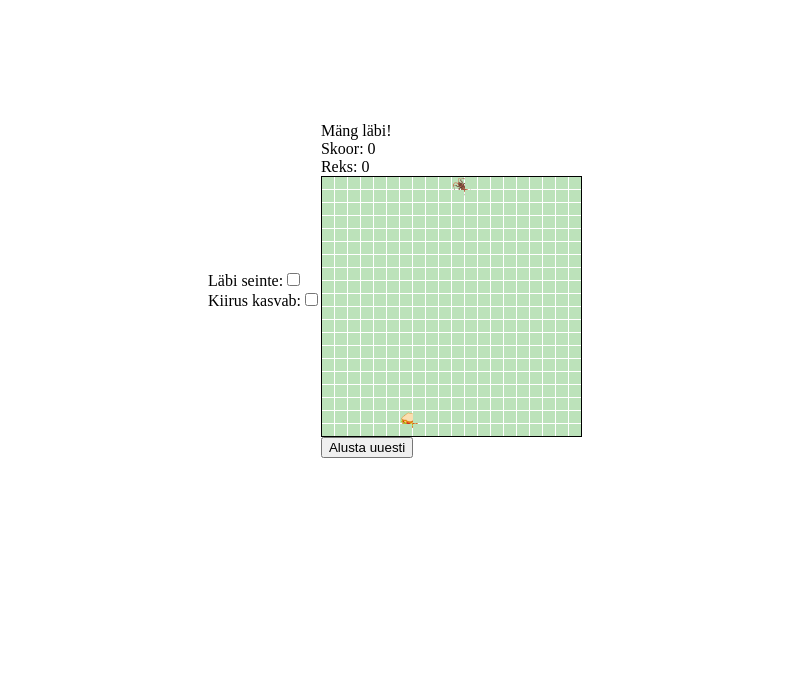
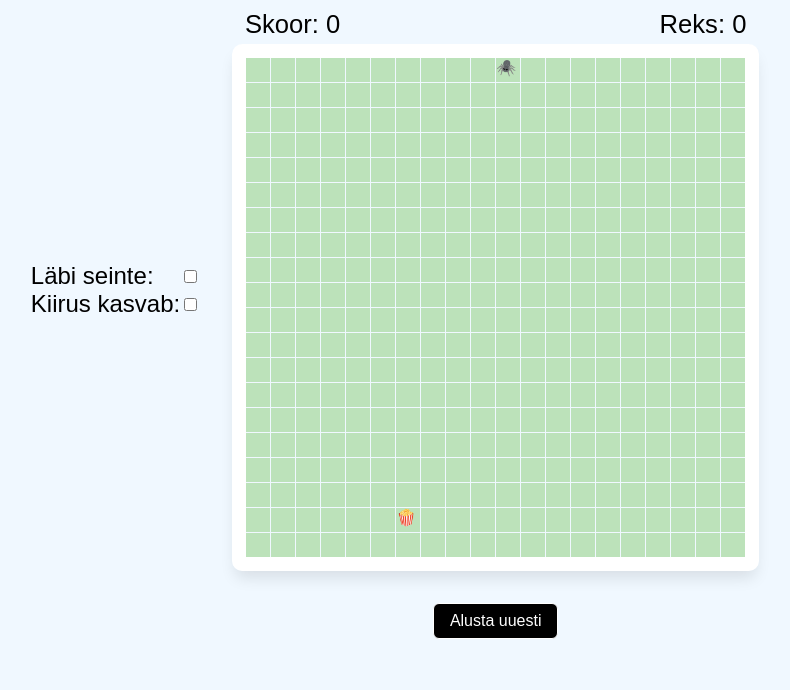
Before and after one commit to EmilySelge/snake-game, a plain HTML site: page index.html in a window 1280 px wide. Shown: the part 110-800 px from the top of the page, without its empty margins (245-1035 px from the left). Drawn offline with Linux system fonts and the light colour scheme.

Commit message:
changed the style

```diff
--- a/src/Food.js
+++ b/src/Food.js
@@ -6,7 +6,7 @@ class Food {
 
     generate ( gameBoard, snakeCoordinates ) {
 
-        const emojis = ['🍎', '🍉', '🍇', '🍔', '🧁', '🥪'];
+        const emojis = ['🍎', '🍓', '🍭', '🍔', '🍾', '🥫', '🫐', '🍟', '🍕', '🍿'];
 
         do {
             this.x = Math.floor(Math.random() * gameBoard.width);
--- a/src/GameBoard.js
+++ b/src/GameBoard.js
@@ -6,8 +6,8 @@ class GameBoard {
 
     constructor () {
 
-        this.gameBoardDiv.style.gridTemplateColumns = `repeat(${this.width}, 12px)`;
-        this.gameBoardDiv.style.gridTemplateRows = `repeat(${this.height}, 12px)`;
+        this.gameBoardDiv.style.gridTemplateColumns = `repeat(${this.width}, 24px)`;
+        this.gameBoardDiv.style.gridTemplateRows = `repeat(${this.height}, 24px)`;
 
     }
 
@@ -22,7 +22,7 @@ class GameBoard {
                 const cellDiv = document.createElement('div');
 
                 if ( snake.coordinates.includes(`${y}_${x}`) ) {
-                    cellDiv.innerText = '🪳';
+                    cellDiv.innerText = '🕷️';
                 }
 
                 if ( y == food.y && x == food.x ) {
--- a/style.css
+++ b/style.css
@@ -12,7 +12,10 @@ body {
 
     display: grid;
     grid-gap: 1px;
-    border: 1px solid black;
+    border: 14px solid white;
+    border-radius: 2%;
+    box-shadow: 0px 10px 15px -3px rgba(0,0,0,0.1);
+
 
 }
 
@@ -21,5 +24,58 @@ body {
     justify-content: center;
     align-items: center;
     height: 100vh;
+    background-color: aliceblue;
 
 }
+
+.options {
+    font-size: 1.5rem;
+    font-family: sans-serif;
+    margin-right: 1rem;
+}
+
+.options div {
+    display: flex;
+    justify-content: space-between;
+    align-items: center;
+    margin-right: 1rem
+}
+
+.main {
+    display: flex;
+    flex-direction: column;
+    align-items: center;
+    justify-content: center;
+    width: fit-content;
+}
+
+#message {
+    font-size: 2.4rem;
+    font-family: sans-serif;
+    margin-bottom: 1rem;
+    height: 3rem;
+}
+
+.score-container {
+    display: flex;
+    justify-content: space-between;
+    width: -webkit-fill-available;
+    font-family: sans-serif;
+    font-size: 1.6rem;
+    padding: 0.3rem 0.8rem;
+}
+
+#reset-game {
+    margin-top: 2rem;
+    font-size: 1.5rem;
+    border: 1px solid ;
+    padding: 0.5rem 1rem;
+    font-size: 16px;
+    background-color: rgb(0, 0, 0);
+    color: white;
+    border-radius: 6px;
+}
+
+.hidden {
+    visibility: hidden;
+}
```
